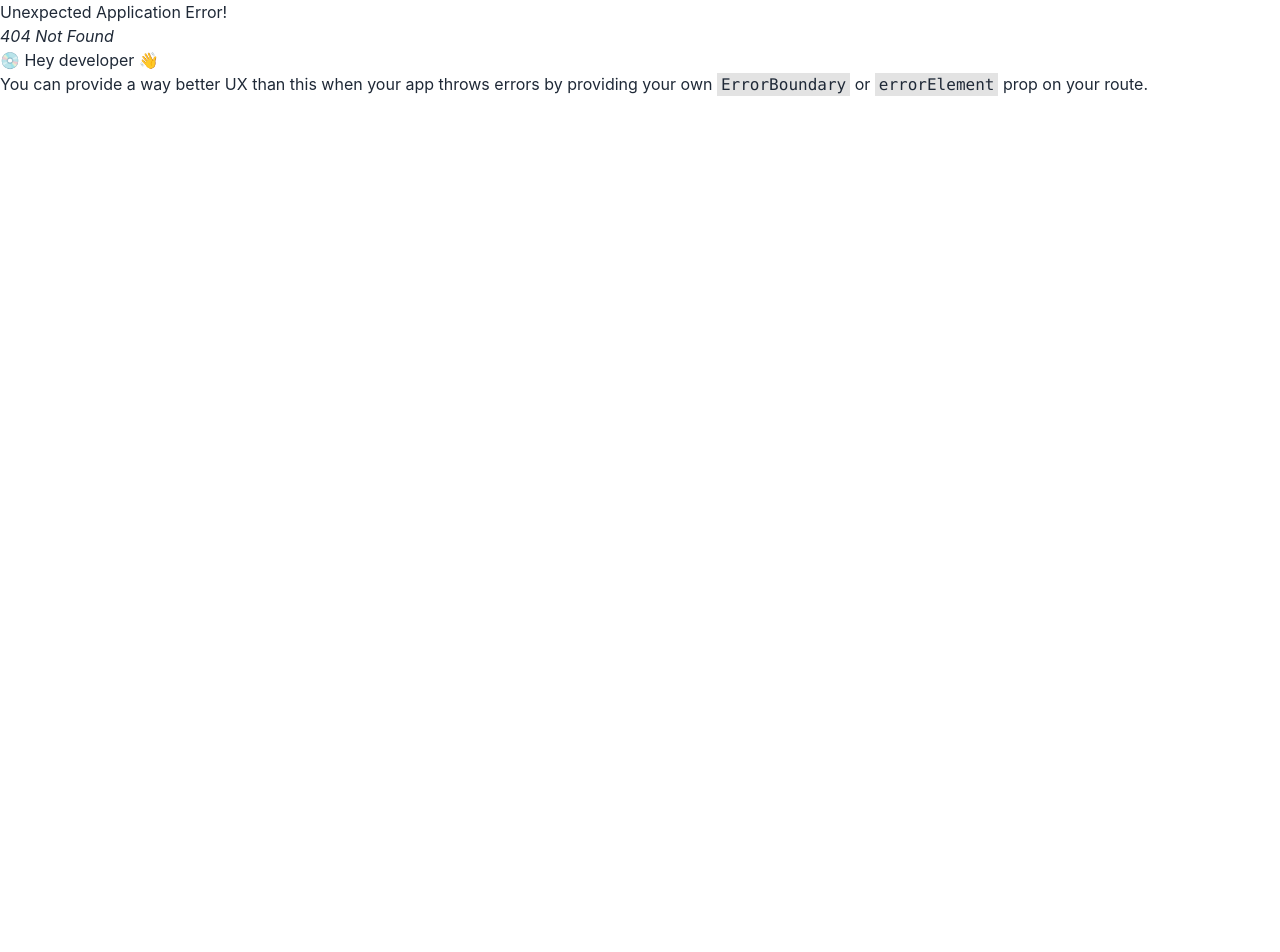
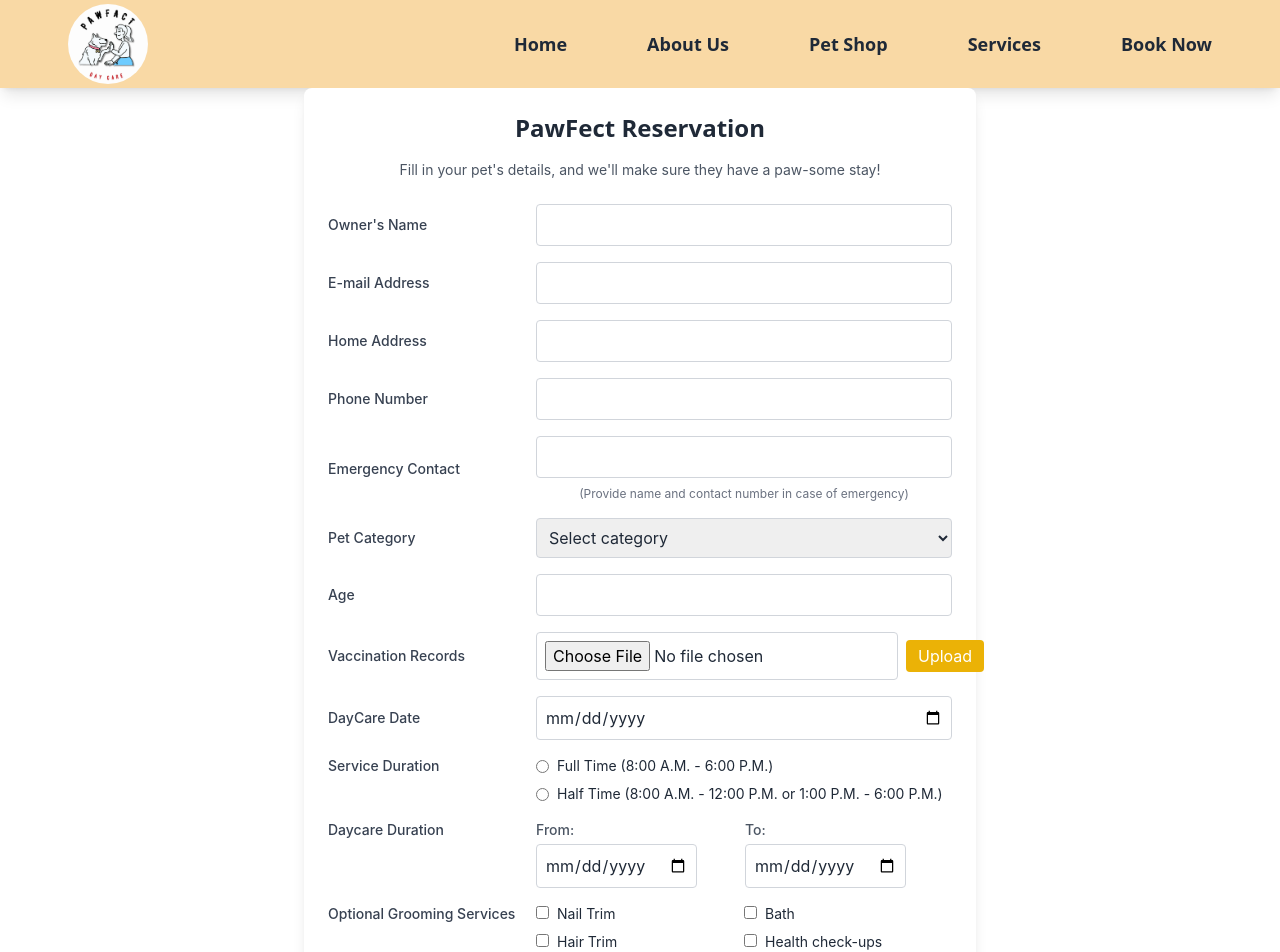
Before and after one commit to Akalanka99/Pawfect_Daycare_Frontend, a React (Vite) app: page /booknow in a window 1280 px wide. Before the commit this address had no page. Shown: the top 952 px of the page. Before the commit the page ends 800 px from the top, so only its background shows below. Built offline with nearby package versions, Linux system fonts and the light colour scheme; a web font is replaced by a local one.

Commit message:
loging & register connet

```diff
--- a/package.json
+++ b/package.json
@@ -10,12 +10,14 @@
     "preview": "vite preview"
   },
   "dependencies": {
+    "axios": "^1.7.7",
     "localforage": "^1.10.0",
     "lucide-react": "^0.446.0",
     "match-sorter": "^6.3.4",
     "react": "^18.3.1",
     "react-dom": "^18.3.1",
-    "react-router-dom": "^6.25.1",
+    "react-feather": "^2.0.10",
+    "react-router-dom": "^6.26.2",
     "react-slick": "^0.30.2",
     "slick-carousel": "^1.8.1",
     "sort-by": "^1.2.0"
--- a/src/components/RegisterForm.jsx
+++ b/src/components/RegisterForm.jsx
@@ -1,20 +1,83 @@
-import React from 'react';
+import React, { useState } from 'react';
 import { AtSign, Lock, User } from 'lucide-react';
+import axios from 'axios';
+import { useToast } from './Toast/ToastService';
+import { UserCheck} from 'react-feather'
+
 
 const RegisterForm = () => {
+  const [email, setEmail] = useState('');
+  const [name, setName] = useState('');
+  const [password, setPassword] = useState('');
+  const [confirmPassword, setConfirmPassword] = useState('');
+  const [message, setMessage] = useState('');
+  const toast=useToast();
+
+
+
+  const handleSubmit = async (e) => {
+
+
+    if (password !== confirmPassword) {
+      setMessage("Passwords do not match");
+      return;
+    }
+
+    try {
+      const response = await axios.post('http://localhost:8080/api/auth/register', {
+        name,
+        email,
+        password,
+      });
+      setMessage("User registered successfully");
+      toast.open(
+        <div className='flex gap-2  bg-orange-400 text-orange-800 p-4 rounded-lg shadow-lg'>
+            <UserCheck size={40} />
+            <div>
+                <h3 className='font-bold'>Registered</h3>
+                <p className='text-sm'>User registered successfully</p>
+            </div>
+        </div>
+    );
+      console.log(response.data);
+    } catch (error) {
+      console.log(error);
+      if (error.response && error.response.data) {
+        setMessage(error.response.data);
+        console.log(error.response.data);
+      } else {
+        setMessage(error);
+        console.log('An error occurred');
+      }
+      toast.open(
+        <div className='flex gap-2  bg-red-400 text-red-800 p-4 rounded-lg shadow-lg'>
+            <UserCheck size={40} />
+            <div>
+                <h3 className='font-bold'>Error</h3>
+                <p className='text-sm'>An error occurred</p>
+            </div>
+        </div>
+    );
+    }
+  };
+
   return (
-    // <div className="flex justify-center items-center min-h-screen bg-orange-50">
-      <div className="flex  rounded-lg shadow-md overflow-hidden "style={{ backgroundColor: '#FFEFE0', width: '600', height: '100' }}>
+    <div className="flex justify-center items-center min-h-screen bg-orange-50">
+      <div className="flex  rounded-lg shadow-md overflow-hidden ">
 
         {/* Left side - Form */}
         <div className="p-8 w-80  ">
           <h2 className="text-2xl font-bold mb-6">Register</h2>
-          <form>
-            <div className="mb-4 relative  ">
-              <User className="absolute left-3 top-1/2 transform -translate-y-1/2 text-gray-400  " size={18} />
+
+        <form >
+          <div className="mb-4 relative">
+            <User className="absolute left-3 top-1/2 transform -translate-y-1/2 text-gray-400" size={18} />
             <input
               type="text"
-                placeholder="Username"
+              name="Name"
+              placeholder="Name"
+              value={name}
+              onChange={(e) => setName(e.target.value)}
               className="w-full pl-10 pr-3 py-2 border border-gray-300 rounded-md focus:outline-none focus:ring-2 focus:ring-orange-500"
               required
             />
@@ -23,7 +86,10 @@ const RegisterForm = () => {
             <AtSign className="absolute left-3 top-1/2 transform -translate-y-1/2 text-gray-400" size={18} />
             <input
               type="email"
+              name="email"
               placeholder="E-mail"
+              value={email}
+              onChange={(e) => setEmail(e.target.value)}
               className="w-full pl-10 pr-3 py-2 border border-gray-300 rounded-md focus:outline-none focus:ring-2 focus:ring-orange-500"
               required
             />
@@ -32,7 +98,10 @@ const RegisterForm = () => {
             <Lock className="absolute left-3 top-1/2 transform -translate-y-1/2 text-gray-400" size={18} />
             <input
               type="password"
+              name="password"
               placeholder="Password"
+              value={password}
+              onChange={(e) => setPassword(e.target.value)}
               className="w-full pl-10 pr-3 py-2 border border-gray-300 rounded-md focus:outline-none focus:ring-2 focus:ring-orange-500"
               required
             />
@@ -41,13 +110,17 @@ const RegisterForm = () => {
             <Lock className="absolute left-3 top-1/2 transform -translate-y-1/2 text-gray-400" size={18} />
             <input
               type="password"
+              name="confirmPassword"
               placeholder="Confirm Password"
+              value={confirmPassword}
+              onChange={(e) => setConfirmPassword(e.target.value)}
               className="w-full pl-10 pr-3 py-2 border border-gray-300 rounded-md focus:outline-none focus:ring-2 focus:ring-orange-500"
               required
             />
           </div>
           <button
-              type="submit"
+            type="button"
+            onClick={handleSubmit}
             className="w-full bg-orange-500 text-white py-2 rounded-md hover:bg-orange-600 transition duration-300"
           >
             Register
--- a/src/components/SignIn.jsx
+++ b/src/components/SignIn.jsx
@@ -1,8 +1,67 @@
-import React from 'react';
+import React ,{useState} from 'react';
 import { AtSign, Lock, User } from 'lucide-react';
+import { useToast } from './Toast/ToastService';
+import { UserCheck} from 'react-feather'
+import { useNavigate } from 'react-router-dom'; // Use react-router-dom for navigation
+import axios from 'axios';
 
 const SignIn = () => {
+
+  const [email, setEmail] = useState('');
+  const [name, setName] = useState('');
+  const [password, setPassword] = useState('');
+  const [message, setMessage] = useState('');
+  const navigate = useNavigate();
+  const toast=useToast();
+
+  const handleSubmit = async (e) => {
+
+
+    try {
+      const response = await axios.post('http://localhost:8080/api/auth/login', {
+        name,
+        email,
+        password,
+      });
+      const token = response.data.token;
+      localStorage.setItem('token', token);
+      navigate('/profile');
+
+      toast.open(
+        <div className='flex gap-2  bg-orange-400 text-orange-800 p-4 rounded-lg shadow-lg'>
+            <UserCheck size={40} />
+            <div>
+                <h3 className='font-bold'>Authenticated</h3>
+                <p className='text-sm'>Login successful</p>
+            </div>
+        </div>
+    );
+      console.log(response.data);
+    } catch (error) {
+      console.log(error);
+      if (error.response && error.response.data) {
+        setMessage(error.response.data);
+        console.log(error.response.data);
+      } else {
+        setMessage(error);
+        console.log('An error occurred');
+      }
+      toast.open(
+        <div className='flex gap-2  bg-red-400 text-red-800 p-4 rounded-lg shadow-lg'>
+            <UserCheck size={40} />
+            <div>
+                <h3 className='font-bold'>Unauthenticated</h3>
+                <p className='text-sm'>Invalid credentials</p>
+            </div>
+        </div>
+    );
+    }
+  };
+
   return (
+
+
+
     // <div className="flex justify-center items-center min-h-screen bg-orange-50">
       <div className="flex  rounded-lg shadow-md overflow-hidden "style={{ backgroundColor: '#FFEFE0', width: '600', height: '100' }}>
 
@@ -14,7 +73,9 @@ const SignIn = () => {
               <User className="absolute left-3 top-1/2 transform -translate-y-1/2 text-gray-400  " size={18} />
               <input
                 type="text"
-                placeholder="Username"
+                placeholder="Email"
+                value={email}
+                onChange={(e) => setEmail(e.target.value)}
                 className="w-full pl-10 pr-3 py-2 border border-gray-300 rounded-md focus:outline-none focus:ring-2 focus:ring-orange-500"
                 required
               />
@@ -25,13 +86,16 @@ const SignIn = () => {
               <input
                 type="password"
                 placeholder="Password"
+                value={password}
+                onChange={(e) => setPassword(e.target.value)}
                 className="w-full pl-10 pr-3 py-2 border border-gray-300 rounded-md focus:outline-none focus:ring-2 focus:ring-orange-500"
                 required
               />
             </div>
 
             <button
-              type="submit"
+              type="button"
+              onClick={handleSubmit}
               className="w-full bg-orange-500 text-white py-2 rounded-md hover:bg-orange-600 transition duration-300"
             >
               Sign In
--- /dev/null
+++ b/src/components/Toast/ToastProvider.jsx
@@ -0,0 +1,35 @@
+import { useState } from "react";
+import ToastContext from "./ToastService";
+import { X } from "react-feather";
+
+export default function ToastProvider({ children }) {
+    const [toasts, setToasts] = useState([])
+
+    const open = (component, timeout = 5000) => {
+        const id = Date.now();
+
+        setToasts(toasts => [...toasts, { id, component }])
+
+        setTimeout(() => close(id), timeout)
+    }
+
+    const close = (id) => {
+        setToasts((toasts) => toasts.filter((toast) => toast.id !== id))
+    }
+
+    return (
+        <ToastContext.Provider value={{ open, close }}>
+            {children}
+            <div className="space-y-2 absolute bottom-4 right-4">
+                {toasts.map(({ id, component }) => (
+                    <div key={id} className="relative">
+                        <button onClick={() => close(id)} className="absolute top-2 right-2 p-1 rounded-lg bg-gray-200/20 text-gray-800/60">
+                            <X size={16} />
+                        </button>
+                        {component}
+                    </div>
+                ))}
+            </div>
+        </ToastContext.Provider>
+    )
+}
--- /dev/null
+++ b/src/components/Toast/ToastService.js
@@ -0,0 +1,7 @@
+import { createContext, useContext } from "react";
+
+const ToastContext = createContext();
+
+export const useToast = () => useContext(ToastContext);
+
+export default ToastContext;
--- a/src/pages/Reseverstion/PawFectReservationForm.jsx
+++ b/src/pages/Reseverstion/PawFectReservationForm.jsx
@@ -1,94 +1,201 @@
-import React, { useState } from 'react';
-import { Calendar } from 'lucide-react';
+import React, { useState } from "react";
+import { Calendar } from "lucide-react";
 
 const InputField = ({ label, ...props }) => (
-  <div className="mb-4">
-    <label className="block text-sm font-medium text-gray-700 mb-1">{label}</label>
-    <input className="w-full p-2 border border-gray-300 rounded" {...props} />
+  <div className="mb-4 flex justify-between items-center">
+    <label className="w-1/3 text-sm font-medium text-gray-700">{label}</label>
+    <input className="w-2/3 p-2 border border-gray-300 rounded" {...props} />
   </div>
 );
 
 const PawFectReservationForm = () => {
   const [agreeTerms, setAgreeTerms] = useState(false);
+  const [petCategory, setPetCategory] = useState("");
 
   const handleSubmit = (e) => {
     e.preventDefault();
-    console.log('Form submitted');
+    console.log("Form submitted");
   };
 
   return (
     <div className="max-w-2xl mx-auto p-6 bg-white shadow-lg rounded-lg">
-      <div className="bg-navy-900 py-4 -mx-6 -mt-6 mb-6 text-center">
-        <div className="w-16 h-16 bg-white rounded-full mx-auto flex items-center justify-center">
-          <span className="text-navy-900 text-2xl font-bold">PR</span>
-        </div>
-        <h1 className="text-2xl font-bold text-white mt-2">PawFect Reservation</h1>
-      </div>
-      <p className="text-sm text-gray-600 mb-6 text-center">Fill in your pet's details, and we'll make sure they have a paw-some stay!</p>
+      <h1 className="text-center font-sans font-bold text-2xl mb-4">
+        PawFect Reservation
+      </h1>
+      <p className="text-sm text-gray-600 mb-6 text-center">
+        Fill in your pet's details, and we'll make sure they have a paw-some
+        stay!
+      </p>
       <form onSubmit={handleSubmit}>
         <InputField label="Owner's Name" type="text" required />
         <InputField label="E-mail Address" type="email" required />
         <InputField label="Home Address" type="text" required />
         <InputField label="Phone Number" type="tel" required />
-        <InputField label="Emergency Contact" type="text" required />
-        <div className="mb-4">
-          <label className="block text-sm font-medium text-gray-700 mb-1">Pet Category</label>
-          <select className="w-full p-2 border border-gray-300 rounded" required>
-            <option>Select category</option>
-            <option>Dog</option>
-            <option>Cat</option>
-            <option>Other</option>
+        <div className="mb-4 flex justify-between items-center">
+          <label className="w-1/3 text-sm font-medium text-gray-700">
+            Emergency Contact
+          </label>
+          <div className="w-2/3">
+            <input
+              className="w-full p-2 border border-gray-300 rounded"
+              type="text"
+              required
+            />
+            <p className="text-xs text-gray-500 mt-2 text-center">
+              (Provide name and contact number in case of emergency)
+            </p>
+          </div>
+        </div>
+
+        <div className="mb-4 flex justify-between items-center">
+          <label className="w-1/3 text-sm font-medium text-gray-700">
+            Pet Category
+          </label>
+          <select
+            className="w-2/3 p-2 border border-gray-300 rounded"
+            required
+            value={petCategory}
+            onChange={(e) => setPetCategory(e.target.value)}
+          >
+            <option value="">Select category</option>
+            <option value="dog">Dog</option>
+            <option value="cat">Cat</option>
           </select>
         </div>
-        <InputField label="Dog's Name" type="text" />
-        <InputField label="Dog's Breed" type="text" />
-        <InputField label="Cat's Name" type="text" />
-        <InputField label="Cat's Breed" type="text" />
+
+        {petCategory === "dog" && (
+          <>
+            <InputField label="Dog's Name" type="text" required />
+            <InputField label="Dog's Breed" type="text" required />
+          </>
+        )}
+
+        {petCategory === "cat" && (
+          <>
+            <InputField label="Cat's Name" type="text" required />
+            <InputField label="Cat's Breed" type="text" required />
+          </>
+        )}
+
         <InputField label="Age" type="number" />
-        <div className="mb-4">
-          <label className="block text-sm font-medium text-gray-700 mb-1">Vaccination Records</label>
-          <div className="flex items-center">
-            <input type="radio" id="yes" name="vaccination" className="mr-2" />
-            <label htmlFor="yes" className="mr-4">Yes</label>
-            <input type="radio" id="no" name="vaccination" className="mr-2" />
-            <label htmlFor="no">No</label>
+
+        <div className="mb-4 flex justify-between items-center">
+          <label className="w-1/3 text-sm font-medium text-gray-700">
+            Vaccination Records
+          </label>
+          <div className="w-2/3 flex items-center">
+            <input
+              type="file"
+              className="p-2 border border-gray-300 rounded mr-2"
+              accept=".pdf, .jpg, .jpeg, .png"
+              required
+            />
+            <button className="bg-[#EBB206] text-white py-1 px-3 rounded hover:bg-[#012142] transition duration-300">
+              Upload
+            </button>
           </div>
         </div>
-        <div className="mb-4">
-          <label className="block text-sm font-medium text-gray-700 mb-1">Dietary Note</label>
-          <textarea className="w-full p-2 border border-gray-300 rounded" rows="3"></textarea>
-        </div>
-        <div className="mb-4">
-          <label className="block text-sm font-medium text-gray-700 mb-1">Service Duration</label>
-          <div className="flex items-center">
-            <Calendar className="mr-2 text-gray-500" />
-            <input type="date" className="p-2 border border-gray-300 rounded mr-2" />
-            <input type="time" className="p-2 border border-gray-300 rounded" />
+
+        <InputField label="DayCare Date" type="date" required />
+
+        <div className="mb-4 flex items-start">
+          <label className="w-1/3 text-sm font-medium text-gray-700">
+            Service Duration
+          </label>
+          <div className="w-2/3">
+            <div className="flex items-center mb-2 text-sm">
+              <input
+                type="radio"
+                id="full-time"
+                name="duration"
+                className="mr-2"
+                required
+              />
+              <label htmlFor="full-time">
+                Full Time (8:00 A.M. - 6:00 P.M.)
+              </label>
+            </div>
+            <div className="flex items-center text-sm">
+              <input
+                type="radio"
+                id="half-time"
+                name="duration"
+                className="mr-2"
+              />
+              <label htmlFor="half-time">
+                Half Time (8:00 A.M. - 12:00 P.M. or 1:00 P.M. - 6:00 P.M.)
+              </label>
+            </div>
           </div>
         </div>
-        <InputField label="Dropoff Date" type="date" />
-        <div className="mb-4">
-          <label className="block text-sm font-medium text-gray-700 mb-1">Optional Grooming Services</label>
-          <div className="flex flex-wrap">
-            <div className="w-1/2 mb-2">
+
+        <div className="mb-4 flex justify-between items-start">
+          <label className="w-1/3 text-sm font-medium text-gray-700">
+            Daycare Duration
+          </label>
+          <div className="w-2/3 flex">
+            <div className="flex flex-col mr-12">
+              {" "}
+              <label className="text-sm font-medium text-gray-600 mb-1">
+                From:
+              </label>
+              <input
+                type="date"
+                className="p-2 border border-gray-300 rounded"
+                placeholder="From"
+                required
+              />
+            </div>
+            <div className="flex flex-col">
+              <label className="text-sm font-medium text-gray-600 mb-1">
+                To:
+              </label>
+              <input
+                type="date"
+                className="p-2 border border-gray-300 rounded"
+                placeholder="To"
+                required
+              />
+            </div>
+          </div>
+        </div>
+
+        <div className="mb-4 flex justify-between items-start">
+          <label className="w-1/3 text-sm font-medium text-gray-700">
+            Optional Grooming Services
+          </label>
+          <div className="w-2/3 flex flex-wrap">
+            <div className="w-1/2 mb-2 text-sm">
               <input type="checkbox" id="nail-trim" className="mr-2" />
               <label htmlFor="nail-trim">Nail Trim</label>
             </div>
-            <div className="w-1/2 mb-2">
+            <div className="w-1/2 mb-2 text-sm">
               <input type="checkbox" id="bath" className="mr-2" />
               <label htmlFor="bath">Bath</label>
             </div>
-            <div className="w-1/2">
-              <input type="checkbox" id="haircut" className="mr-2" />
-              <label htmlFor="haircut">Haircut</label>
+            <div className="w-1/2 mb-2 text-sm">
+              <input type="checkbox" id="hair-trim" className="mr-2" />
+              <label htmlFor="hair-trim">Hair Trim</label>
+            </div>
+            <div className="w-1/2 mb-2 text-sm">
+              <input type="checkbox" id="health-check" className="mr-2" />
+              <label htmlFor="health-check">Health check-ups</label>
             </div>
           </div>
         </div>
-        <div className="mb-4">
-          <label className="block text-sm font-medium text-gray-700 mb-1">Additional Care Details</label>
-          <textarea className="w-full p-2 border border-gray-300 rounded" rows="3"></textarea>
+
+        <div className="mb-4 flex justify-between items-start">
+          <label className="w-1/3 text-sm font-medium text-gray-700">
+            Additional Care Details
+          </label>
+          <textarea
+            className="w-2/3 p-2 border border-gray-300 rounded"
+            rows="3"
+            placeholder="Share any dietary needs, health concerns, or special care instructions for your pet"
+          ></textarea>
         </div>
-        <div className="mb-6">
+
+        <div className="mb-6 flex items-center">
           <input
             type="checkbox"
             id="agree-terms"
@@ -96,13 +203,16 @@ const PawFectReservationForm = () => {
             onChange={(e) => setAgreeTerms(e.target.checked)}
             className="mr-2"
           />
-          <label htmlFor="agree-terms" className="text-sm text-gray-700">
-            I acknowledge that I have read and agree to the terms and conditions of this daycare.
+          <label htmlFor="agree-terms" className="text-sm text-gray-700 ">
+            I acknowledge that I have read and agree to the terms and conditions
+            of the daycare service, and I confirm that all information provided
+            is accurate to the best of my knowledge.
           </label>
         </div>
+
         <button
           type="submit"
-          className="w-full bg-orange-500 text-white py-2 px-4 rounded hover:bg-orange-600 transition duration-300"
+          className="w-full bg-[#FF5722] text-white py-2 px-4 rounded hover:bg-orange-600 transition duration-300"
           disabled={!agreeTerms}
         >
           Submit
--- /dev/null
+++ b/src/pages/profile.jsx
@@ -0,0 +1,51 @@
+import React, { useEffect, useState } from 'react';
+import axios from 'axios';
+
+const Profile = () => {
+  const [user, setUser] = useState(null);
+  const [error, setError] = useState('');
+
+  useEffect(() => {
+    const fetchUserData = async () => {
+      try {
+        const token = localStorage.getItem('token');
+        if (!token) {
+          setError('You need to log in first');
+          return;
+        }
+
+        const response = await axios.get('http://localhost:8080/api/auth/profile', {
+          headers: {
+            Authorization: `Bearer ${token}`,
+          },
+        });
+
+        setUser(response.data);
+      } catch (error) {
+        setError('Failed to fetch user data');
+      }
+    };
+
+    fetchUserData();
+  }, []);
+
+  if (error) {
+    return <div className="text-red-500 text-center mt-4">{error}</div>;
+  }
+
+  if (!user) {
+    return <div>Loading...</div>;
+  }
+
+  return (
+    <div className="w-full lg:w-[505px] bg-white border-2 rounded-3xl items-center flex flex-col justify-center p-6 lg:p-8 my-12 lg:my-[100px]">
+      <h3 className="text-center text-2xl lg:text-[31px] font-semibold">Profile</h3>
+      <div className="pt-6">
+        <p>Email: {user.email}</p>
+        <p>Name: {user.name}</p>
+      </div>
+    </div>
+  );
+};
+
+export default Profile;
```
Also changed, not shown: src/main.jsx (+9 -7 lines), src/router/Router.jsx (+7 -1 lines), 1 other file (tests, documents, lock files or other folders). Lines whose indentation alone changed are shown as unchanged.
